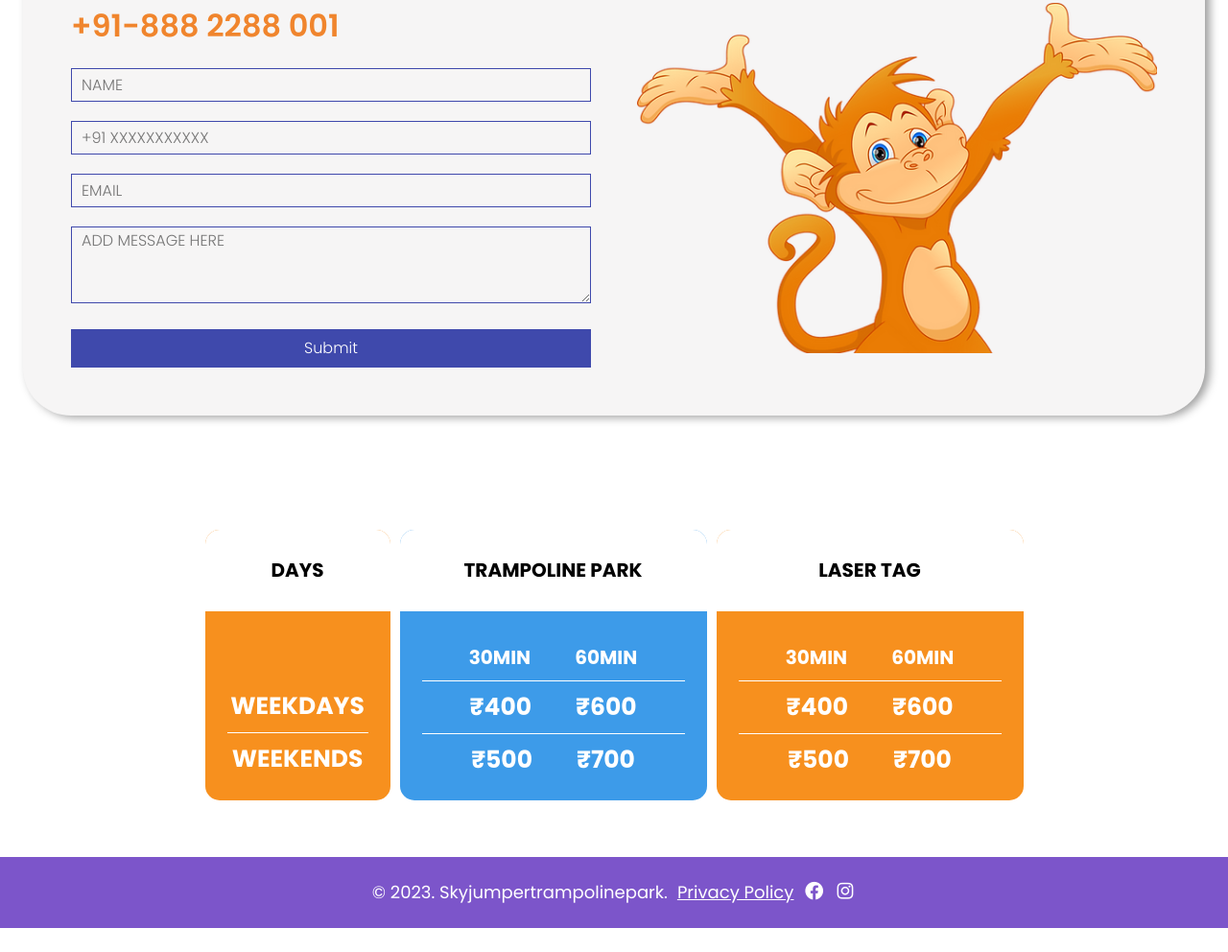
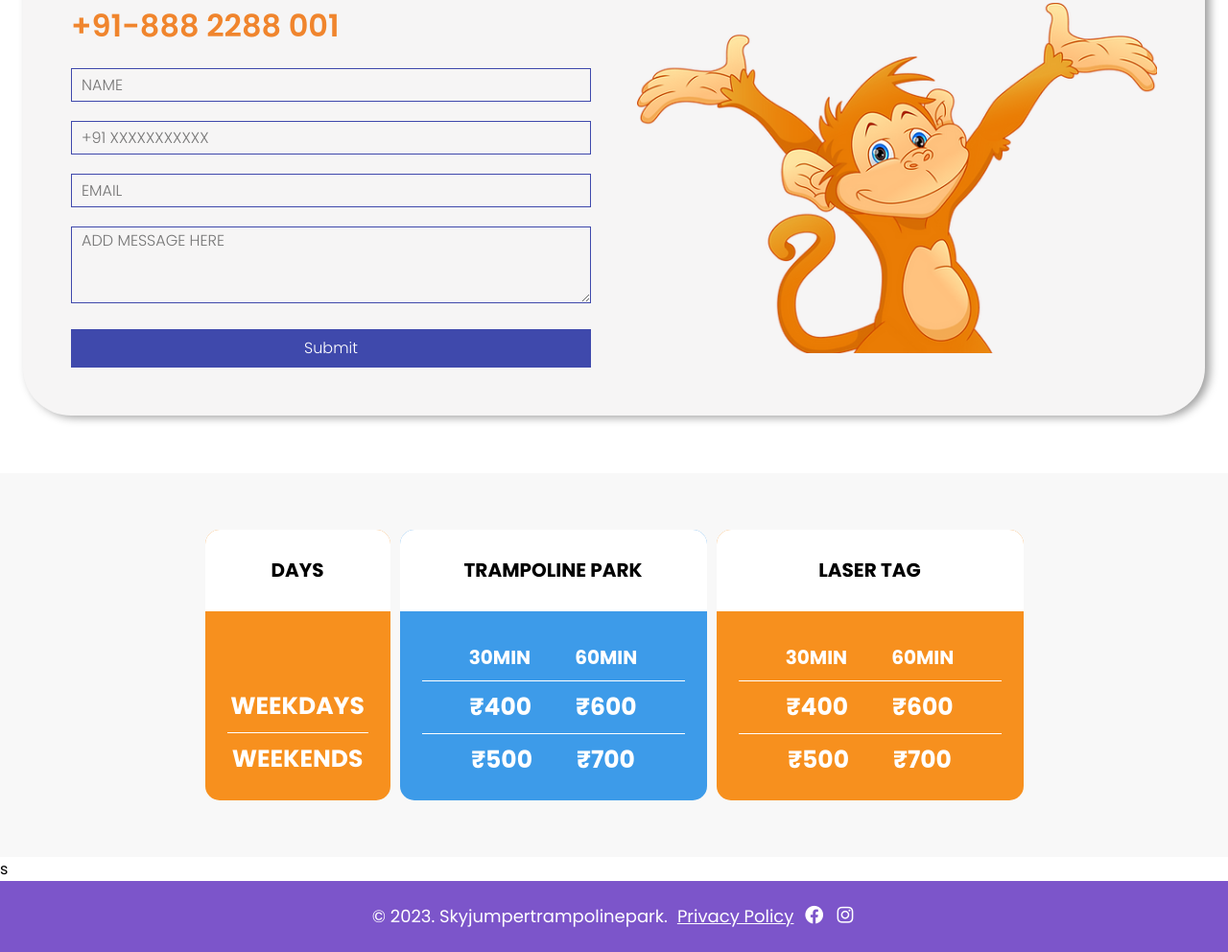
Before and after one commit to AzimKrishna/SkyJumper-Clone, a plain HTML site: page index.html in a window 1280 px wide. Shown: the part 8196-9188 px from the top of the page at 96% size. Before the commit the page ends 9163 px from the top, so only its background shows below. Drawn offline with nearby package versions, Linux system fonts and the light colour scheme; some packages are replaced by stand-ins of ours; a script that the page names is missing.

Commit message:
small change to indicate cards visibilitiy

```diff
--- a/css/style.css
+++ b/css/style.css
@@ -1858,6 +1858,7 @@ footer .wrapper2 .social-holder{
 
 .trampoline-park-laser{
     height: 400px;
+    background-color: #f8f8f8;
 }
 .trampoline-park-laser .cards-holder{
     height: 400px;
--- a/index.html
+++ b/index.html
@@ -480,7 +480,7 @@
             </div>
         </section>
 
-        <!-- === new section added ==== -->
+        <!-- === new section for cards added ==== -->
         <!-- css for this section can be found in the css/style.css file bottom-most part -->
         <!-- js for this can be found inside js/script2.js file  -->
 
@@ -545,7 +545,22 @@
             </div>
         </section>
 
-         <!-- === new section added ==== -->
+         <!-- === new section for cards end here ==== -->
+
+
+
+         <!-- === new section for upcoming and future ciites === -->
+
+        <section class="city-list-tab">
+            <div class="city-list-holder container">
+                s
+            </div>
+        </section>
+
+
+
+
+         <!-- === new section for upcoming and future ciites end here === -->
 
 
     </main>
```
